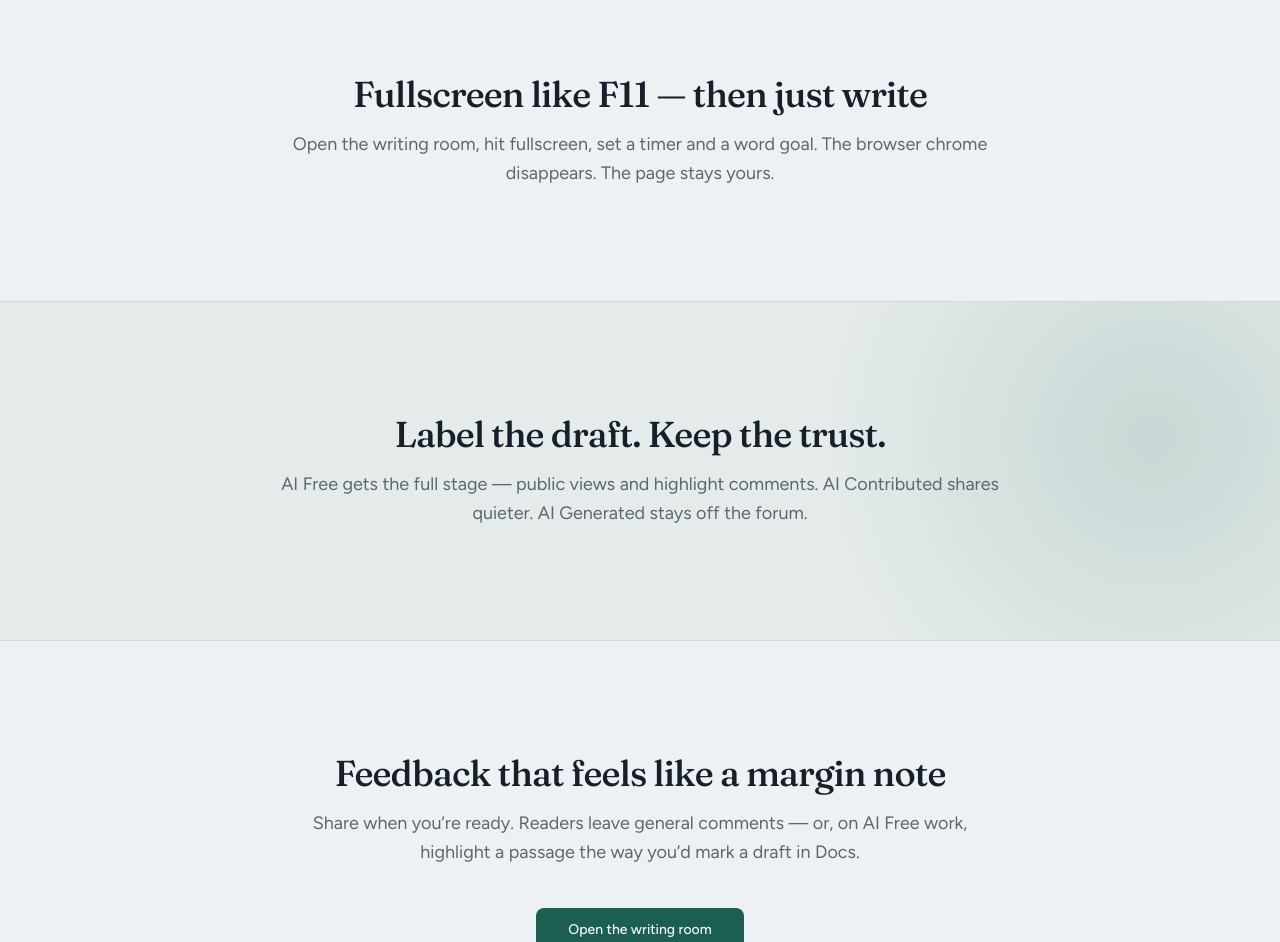
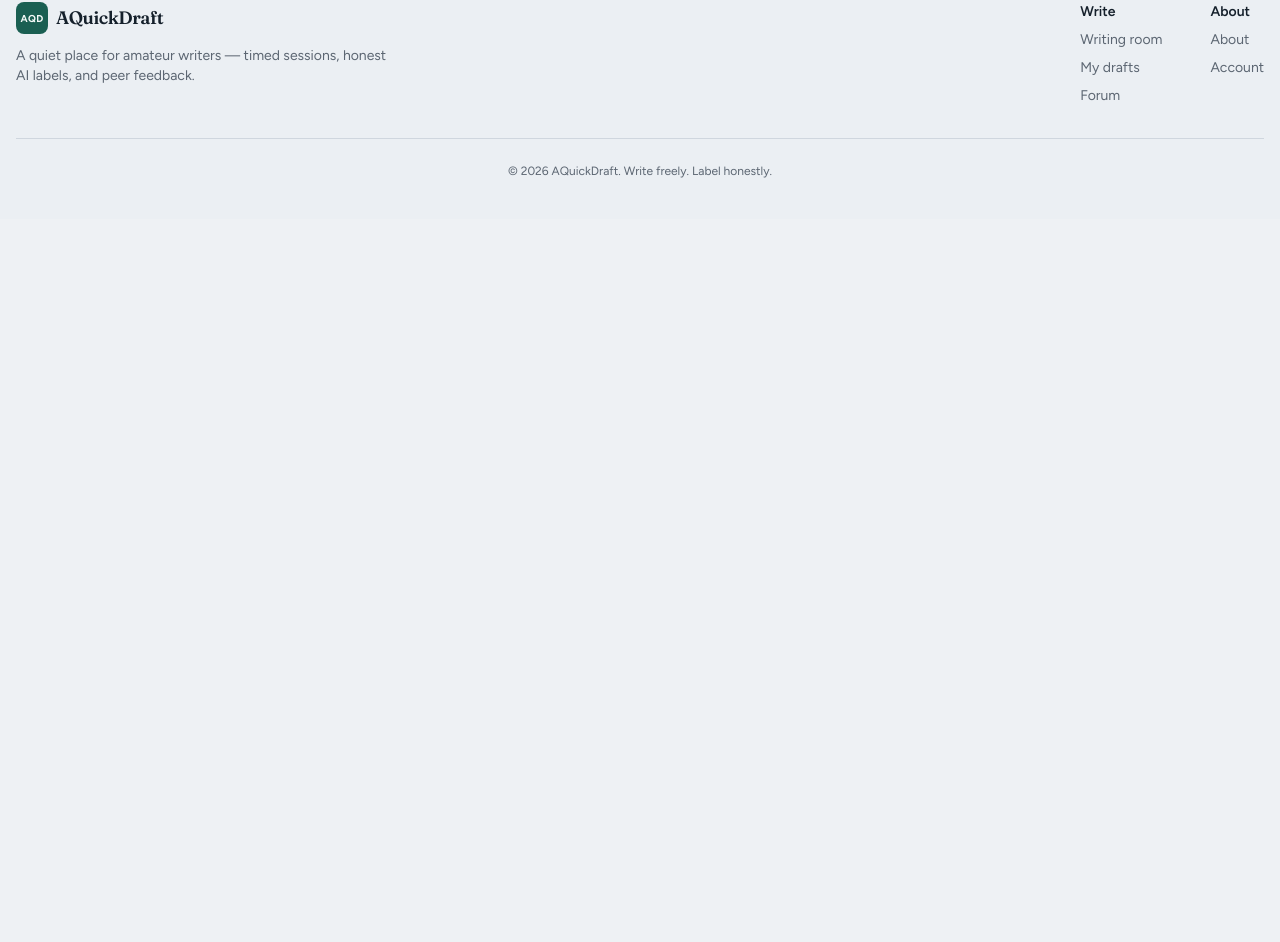
Before and after one commit to mediumspark/QuickDraft, a React (Vite) app: page / in a window 1280 px wide. Shown: the part 839-1781 px from the top of the page. After the commit the page ends 1058 px from the top, so only its background shows below. Built offline with nearby package versions, Linux system fonts and the light colour scheme; no server answers.

Commit message:
remove dumb stuff

```diff
--- a/src/pages/Landing.jsx
+++ b/src/pages/Landing.jsx
@@ -73,51 +73,6 @@ export default function Landing() {
             </div>
           </div>
         </section>
-
-        <section className="border-t border-border/70 py-24 md:py-28">
-          <div className="mx-auto max-w-3xl px-6 text-center">
-            <h2 className="font-display text-3xl md:text-4xl tracking-tight">
-              Fullscreen like F11 — then just write
-            </h2>
-            <p className="mt-4 text-muted-foreground text-lg leading-relaxed">
-              Open the writing room, hit fullscreen, set a timer and a word goal.
-              The browser chrome disappears. The page stays yours.
-            </p>
-          </div>
-        </section>
-
-        <section className="relative overflow-hidden border-y border-border/70 bg-[#dfe8e4]/55 py-24 md:py-28">
-          <div
-            aria-hidden
-            className="pointer-events-none absolute inset-y-0 right-0 w-1/2 bg-[radial-gradient(circle_at_80%_40%,rgba(26,95,82,0.14),transparent_60%)]"
-          />
-          <div className="relative mx-auto max-w-3xl px-6 text-center">
-            <h2 className="font-display text-3xl md:text-4xl tracking-tight">
-              Label the draft. Keep the trust.
-            </h2>
-            <p className="mt-4 text-muted-foreground text-lg leading-relaxed">
-              AI Free gets the full stage — public views and highlight comments.
-              AI Contributed shares quieter. AI Generated stays off the forum.
-            </p>
-          </div>
-        </section>
-
-        <section className="py-24 md:py-28">
-          <div className="mx-auto max-w-3xl px-6 text-center">
-            <h2 className="font-display text-3xl md:text-4xl tracking-tight">
-              Feedback that feels like a margin note
-            </h2>
-            <p className="mt-4 text-muted-foreground text-lg leading-relaxed">
-              Share when you’re ready. Readers leave general comments — or, on AI Free work,
-              highlight a passage the way you’d mark a draft in Docs.
-            </p>
-            <div className="mt-10">
-              <Link to="/write">
-                <Button size="lg">Open the writing room</Button>
-              </Link>
-            </div>
-          </div>
-        </section>
       </main>
       <Footer />
     </div>
```
Also changed, not shown: 1 other file (tests, documents, lock files or other folders).
